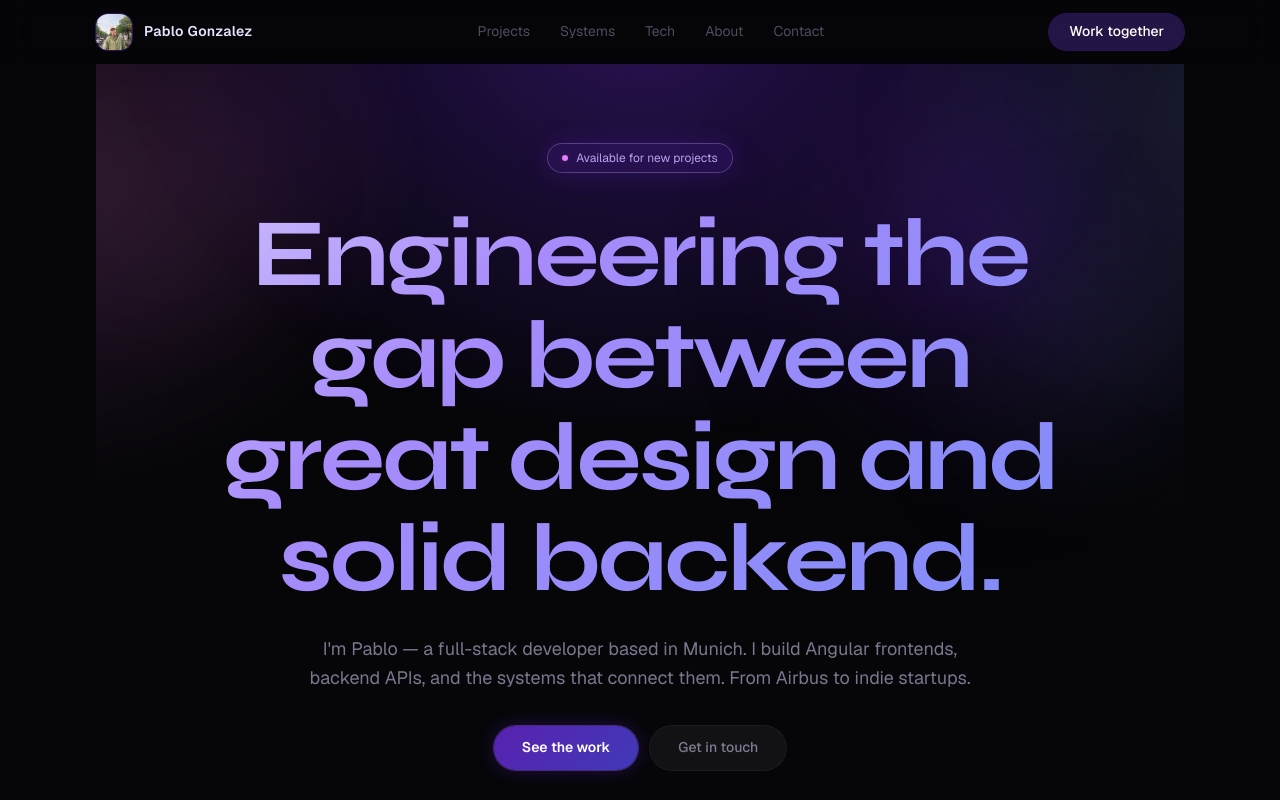
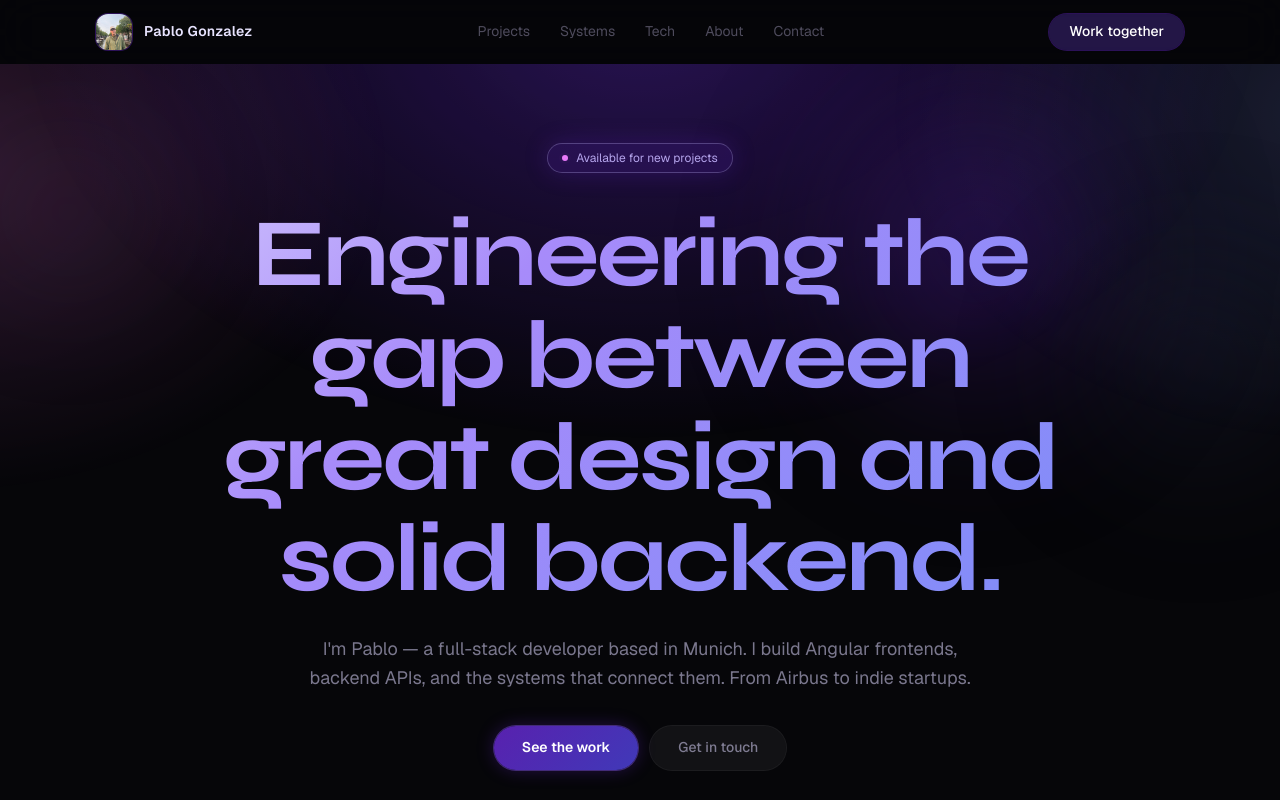
Before and after one commit to pablo-gzz-sal/portfolioUpdated, an Angular app: page / in a window 1280 px wide. Shown: the top 800 px of the page. Built offline with nearby package versions, Linux system fonts and the light colour scheme.

Commit message:
remove padding

```diff
--- a/src/app/pages/landing/landing.html
+++ b/src/app/pages/landing/landing.html
@@ -33,7 +33,7 @@
            [background-size:48px_48px]
            [mask-image:linear-gradient(to_bottom,black_0%,black_35%,transparent_68%)]"
   ></div>
-  <main class="relative mx-auto w-full max-w-6xl sm:px-6 lg:px-8">
+  <main class="relative mx-auto w-full">
 
     <app-hero />
 
```
